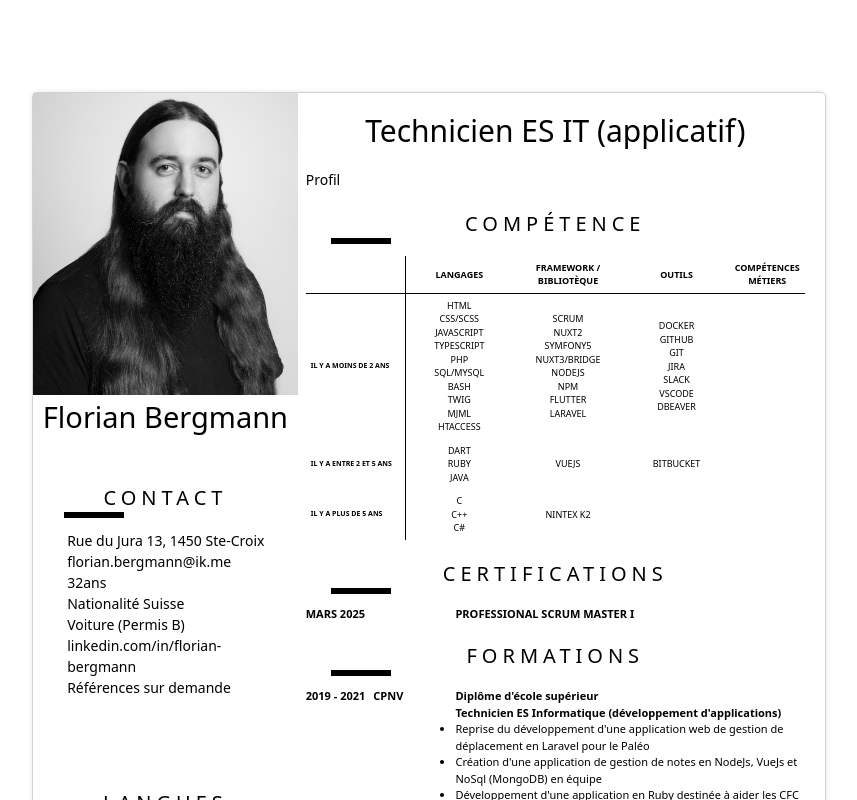
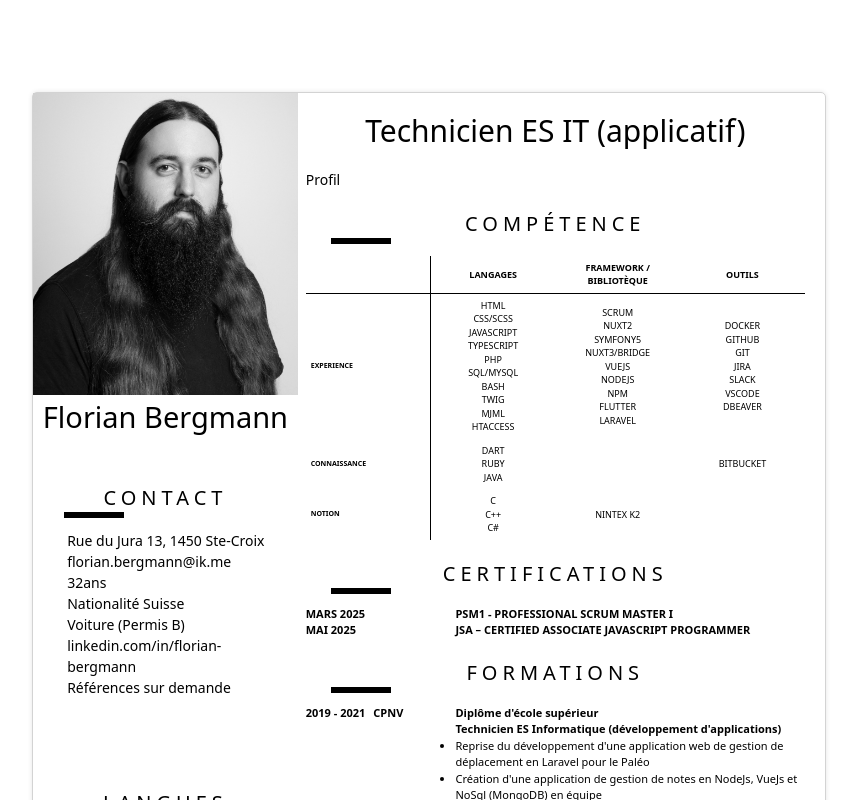
Before and after one commit to BergmannFlorian/eportfolio, a SvelteKit app: page /pdf in a window 1280 px wide. Shown: the top 800 px of the page, without its empty margins (211-1068 px from the left). Built offline with nearby package versions, Linux system fonts and the light colour scheme; some icons are missing; a web font is replaced by a local one; what @iconify/tailwind4 would draw is missing.

Commit message:
[PDF] add buisness skills management

```diff
--- a/src/lib/data/cv.json
+++ b/src/lib/data/cv.json
@@ -91,7 +91,8 @@
                     1,
                     2,
                     3,
-                    4
+                    4,
+                    11
                 ],
                 "tools": [
                     0,
@@ -101,7 +102,8 @@
                     4,
                     5,
                     6
-                ]
+                ],
+                "buisness": []
             },
             "projects": [
                 {
@@ -212,7 +214,8 @@
                     5,
                     6,
                     7
-                ]
+                ],
+                "buisness": []
             },
             "projects": [
                 {
@@ -255,7 +258,8 @@
                     10,
                     1
                 ],
-                "tools": []
+                "tools": [],
+                "buisness": []
             },
             "projects": []
         },
@@ -272,7 +276,8 @@
             "skills": {
                 "langs": [],
                 "libs": [],
-                "tools": []
+                "tools": [],
+                "buisness": []
             },
             "projects": []
         },
@@ -289,7 +294,8 @@
             "skills": {
                 "langs": [],
                 "libs": [],
-                "tools": []
+                "tools": [],
+                "buisness": []
             },
             "projects": []
         },
@@ -305,7 +311,8 @@
             "skills": {
                 "langs": [],
                 "libs": [],
-                "tools": []
+                "tools": [],
+                "buisness": []
             },
             "projects": []
         }
@@ -351,7 +358,8 @@
                     3,
                     5,
                     6
-                ]
+                ],
+                "buisness": []
             },
             "projects": [
                 {
@@ -410,7 +418,8 @@
                     2,
                     5,
                     6
-                ]
+                ],
+                "buisness": []
             },
             "projects": []
         },
@@ -427,7 +436,8 @@
             "skills": {
                 "langs": [],
                 "libs": [],
-                "tools": []
+                "tools": [],
+                "buisness": []
             },
             "projects": []
         },
@@ -444,16 +454,22 @@
             "skills": {
                 "langs": [],
                 "libs": [],
-                "tools": []
+                "tools": [],
+                "buisness": []
             },
             "projects": []
         }
     ],
     "certificates": [
         {
-            "title": "Professional Scrum Master I",
+            "title": "PSM1 - Professional Scrum Master I",
             "date": "14.03.2025",
             "link": "https://www.scrum.org/certificates/1198961"
+        },
+        {
+            "title": "JSA – Certified Associate JavaScript Programmer",
+            "date": "01.05.2025",
+            "link": ""
         }
     ]
 }
--- a/src/lib/interfaces/cv.ts
+++ b/src/lib/interfaces/cv.ts
@@ -47,6 +47,7 @@ export interface Skills {
     langs: number[],
     libs: number[],
     tools: number[],
+    buisness: number[],
 }
 
 export interface Job {
--- a/src/lib/interfaces/skills.ts
+++ b/src/lib/interfaces/skills.ts
@@ -2,4 +2,5 @@ export interface Skills {
     langs: string[],
     libs: string[],
     tools: string[],
+    buisness: string[],
 }
--- a/src/routes/Console.svelte
+++ b/src/routes/Console.svelte
@@ -3,10 +3,7 @@
     import type { CV } from "$lib/interfaces/cv.js";
     import { onMount } from "svelte";
 
-    const SPEED = {
-        console: 10,
-        user: 10,
-    };
+    const SPEED = 10;
 
     class Console {
         title: string | null;
@@ -41,19 +38,19 @@
 
             if (line.title) {
                 for (let i = 0; i < line.title.length; i++) {
-                    await timeout(SPEED.console);
+                    await timeout(SPEED / 2);
                     text.innerHTML += line.title[i];
                 }
                 text.innerText += ": ";
                 if (line.text) {
-                    await timeout(500);
+                    await timeout(SPEED * 20);
                     for (let i = 0; i < line.text.length; i++) {
-                        await timeout(SPEED.user);
+                        await timeout(SPEED);
                         text.innerHTML += line.text[i];
                     }
                 }
             } else text.innerText += "...";
-            await timeout(500);
+            await timeout(SPEED * 10);
         }
     }
 
@@ -69,12 +66,12 @@
                 ...cv.infos.socials.map((social) => {
                     return new Console(social.name, social.link);
                 }),
-                // new Console("references", "sur demande"),
+                new Console("references", "sur demande"),
                 new Console(),
                 new Console("jobs"),
                 ...cv.jobs.map((job) => {
                     return new Console(
-                        shortDate(job.start, job.end),
+                        shortDate(job.start, job.end).toUpperCase(),
                         `${job.title} - ${job.company}`,
                     );
                 }),
@@ -82,7 +79,7 @@
                 new Console("formations"),
                 ...cv.formations.map((formation) => {
                     return new Console(
-                        shortDate(formation.start, formation.end),
+                        shortDate(formation.start, formation.end).toUpperCase(),
                         `${formation.name} - ${formation.company}`,
                     );
                 }),
@@ -94,22 +91,6 @@
 </script>
 
 <div class="font-teachers w-[80%] flex justify-center pt-10">
-    <!-- {#if cv}
-        <div>
-            <div>&#123</div>
-            <div class="flex pl-4">
-                <div class="flex justify-end">name: "</div>
-                <div class="text-4xl">{cv.infos.contact.name}</div>
-                ",
-            </div>
-            <div class="flex pl-4">
-                title: "
-                <div>{cv.infos.title}</div>
-                ",
-            </div>
-            <div>&#125</div>
-        </div>
-    {/if} -->
     <div
         id="container"
         class="bg-dark text-light w-full p-5 border-3 border-light rounded-xl bg-radial from-gray to-dark font-[Inconsolata] text-shadow-[0_0_5px] text-shadow-light"
--- a/src/routes/helper/+page.svelte
+++ b/src/routes/helper/+page.svelte
@@ -6,11 +6,13 @@
     let langsSelected: string[] = $state([]);
     let libsSelected: string[] = $state([]);
     let toolsSelected: string[] = $state([]);
+    let buisnessSelected: string[] = $state([]);
 
     function clear() {
         langsSelected = [];
         libsSelected = [];
         toolsSelected = [];
+        buisnessSelected = [];
     }
 </script>
 
@@ -78,6 +80,25 @@
                 <div>{toolsSelected.join(", ")}</div>
                 <div>{Object.keys(toolsSelected).join(",")}</div>
             </div>
+            <div>
+                <div class=" text-xl">Buisness :</div>
+                <div class="flex gap-x-2">
+                    {#each skills.buisness as buisness, index}
+                        <button
+                            onclick={() =>
+                                toolsSelected[index]
+                                    ? delete toolsSelected[index]
+                                    : (buisnessSelected[index] = buisness)}
+                            class="p-1 border-1 rounded-xl"
+                        >
+                            {buisness}
+                        </button>
+                    {/each}
+                </div>
+                <div class=" text-xl">Tools séléctionné :</div>
+                <div>{toolsSelected.join(", ")}</div>
+                <div>{Object.keys(toolsSelected).join(",")}</div>
+            </div>
         </div>
     {/if}
 </div>
--- a/src/routes/others/coercion/+page.svelte
+++ b/src/routes/others/coercion/+page.svelte
@@ -12,6 +12,8 @@
         -1,
         Infinity,
         -Infinity,
+        NaN,
+        -NaN,
         // BigInt(5),
         // BigInt(0),
         // BigInt(5),
--- a/src/routes/pdf/first/Certificates.svelte
+++ b/src/routes/pdf/first/Certificates.svelte
@@ -9,7 +9,7 @@
 <table class="w-full text-[11px]">
     <tbody class="w-full">
         {#each certificates as certificate}
-            <tr class="w-full">
+            <tr class="w-full pb-3">
                 <td class="w-[30%] text-dark">
                     <H3>{dateFormat(certificate.date).toUpperCase()}</H3>
                 </td>
--- a/src/routes/pdf/first/Skills.svelte
+++ b/src/routes/pdf/first/Skills.svelte
@@ -17,6 +17,7 @@
     const langs: SkillsCat[] = [];
     const libs: SkillsCat[] = [];
     const tools: SkillsCat[] = [];
+    const buisness: SkillsCat[] = [];
 
     const { data } = $props();
     const cv = $state(data.cv ? (data.cv as CV) : null);
@@ -61,6 +62,7 @@
             addSkill(exp.skills.langs, skills.langs, langs, type);
             addSkill(exp.skills.libs, skills.libs, libs, type);
             addSkill(exp.skills.tools, skills.tools, tools, type);
+            addSkill(exp.skills.buisness, skills.buisness, buisness, type);
         });
     }
 
@@ -87,21 +89,38 @@
     }
 
     const content = {
-        row: [
+        rows: [
             {
-                title: `Il y a moins de ${MIN} an${MIN > 1 ? "s" : ""}`,
+                title: `Experience`,
                 type: TYPE.top,
             },
             {
-                title: `Il y a entre ${MIN} et ${MAX} an${MAX > 1 ? "s" : ""}`,
+                title: `Connaissance`,
                 type: TYPE.mid,
             },
             {
-                title: `Il y a plus de ${MAX} an${MAX > 1 ? "s" : ""}`,
+                title: `Notion`,
                 type: TYPE.bottom,
             },
         ],
-        col: [langs, libs, tools],
+        cols: [
+            {
+                title: "langages",
+                skills: langs,
+            },
+            {
+                title: "framework / bibliotèque",
+                skills: libs,
+            },
+            {
+                title: "outils",
+                skills: tools,
+            },
+            // {
+            //     title: "compétences métiers",
+            //     skills: buisness
+            // }
+        ],
     };
 </script>
 
@@ -109,25 +128,22 @@
     <thead class="font-bold">
         <tr class="border-b border-light text-center">
             <td class="border-r border-light w-[25%]"></td>
-            <td class="w-[25%]"> <H3>{"langages".toLocaleUpperCase()}</H3></td>
-            <td class="w-[25%]"
-                ><H3>{"framework / bibliotèque".toLocaleUpperCase()}</H3></td
-            >
-            <td class="w-[25%]"><H3>{"outils".toLocaleUpperCase()}</H3></td>
-            <td class="w-[25%]"
-                ><H3>{"compétences métiers".toLocaleUpperCase()}</H3></td
-            >
+            {#each content.cols as col}
+                <td class="w-[25%]">
+                    <H3>{col.title.toLocaleUpperCase()}</H3></td
+                >
+            {/each}
         </tr>
     </thead>
     <tbody>
-        {#each content.row as row}
+        {#each content.rows as row}
             <tr>
                 <td class="text-[7px] font-bold border-r border-light">
                     {row.title.toUpperCase()}
                 </td>
-                {#each content.col as col}
+                {#each content.cols as col}
                     <td>
-                        {#each col.filter((skill) => skill.type === row.type) as skill}
+                        {#each col.skills.filter((skill) => skill.type === row.type) as skill}
                             <button
                                 class="w-full"
                                 onclick={(event) => boldSkill(event.target)}
```
